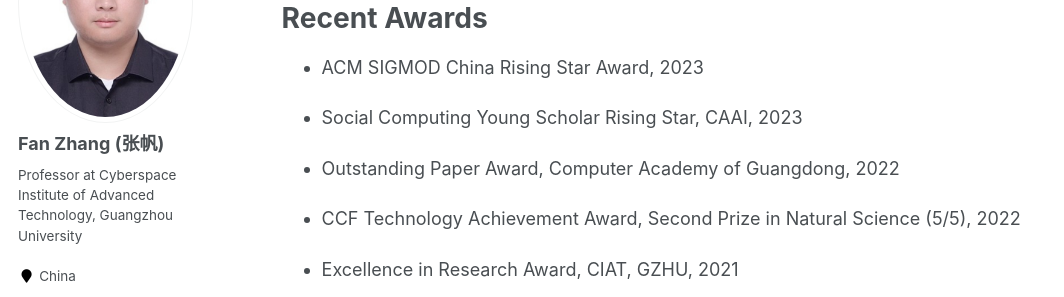
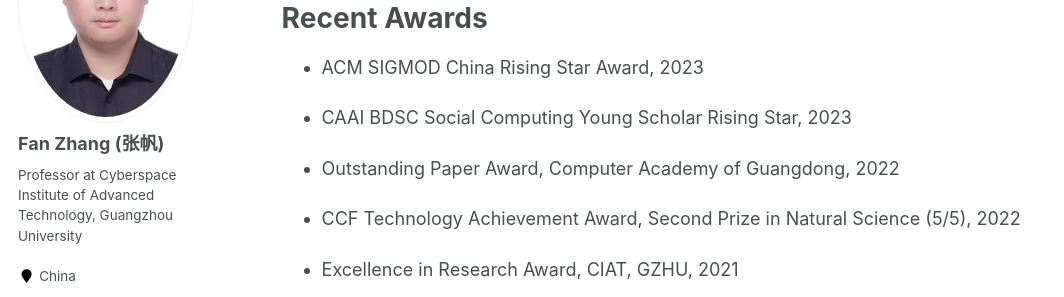
Before and after one commit to fanzhangcs/fanzhangcs.github.io, a Jekyll site: the page built from _pages/about.md, in a window 1280 px wide and 900 px high, scrolled down 6104 px. Shown: the part 153-450 px from the top of the window, without its empty margins (0-1064 px from the left). Built offline with Jekyll 4.4.1, drawn with Linux system fonts in a browser that asks for light colours.

Commit message:
Update about.md

```diff
--- a/_pages/about.md
+++ b/_pages/about.md
@@ -172,7 +172,7 @@ Recent Awards
 
 - ACM SIGMOD China Rising Star Award, 2023
 
-- Social Computing Young Scholar Rising Star, CAAI, 2023
+- CAAI BDSC Social Computing Young Scholar Rising Star, 2023
 
 - Outstanding Paper Award, Computer Academy of Guangdong, 2022
 
```
